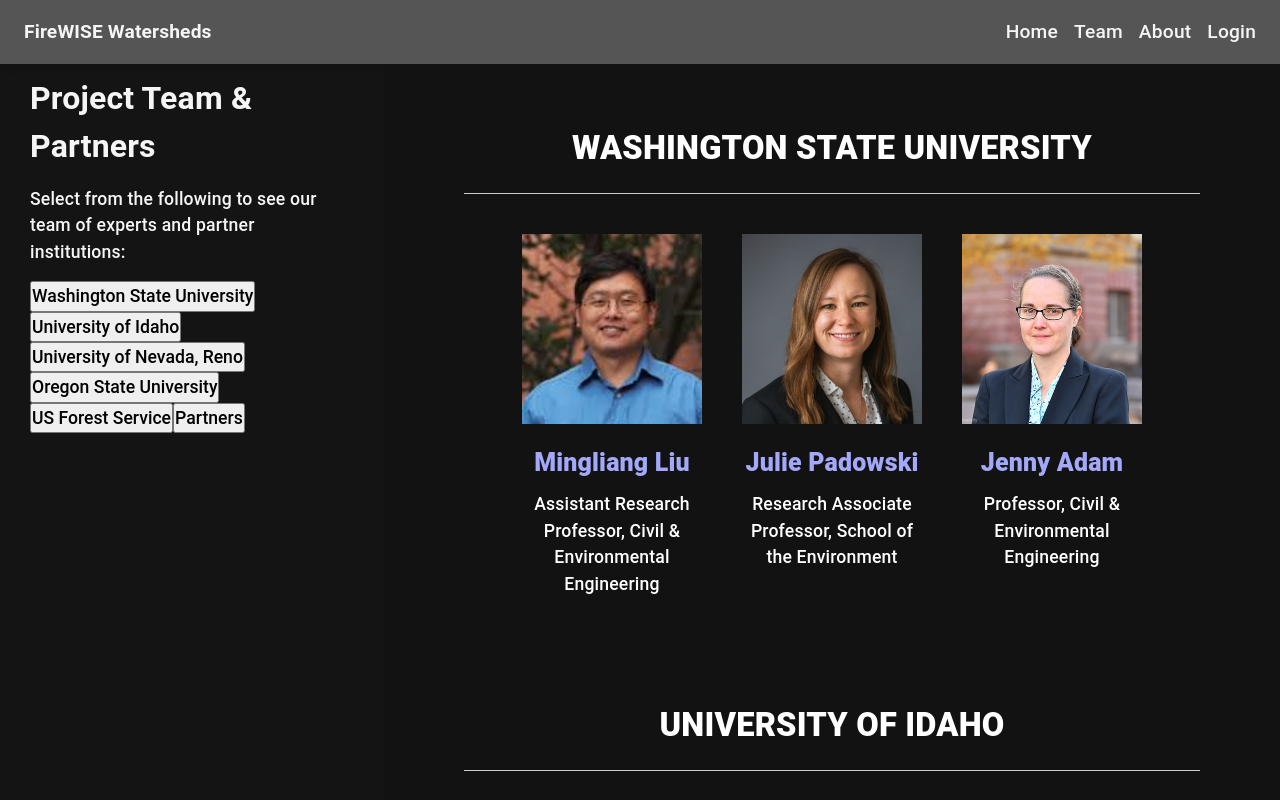
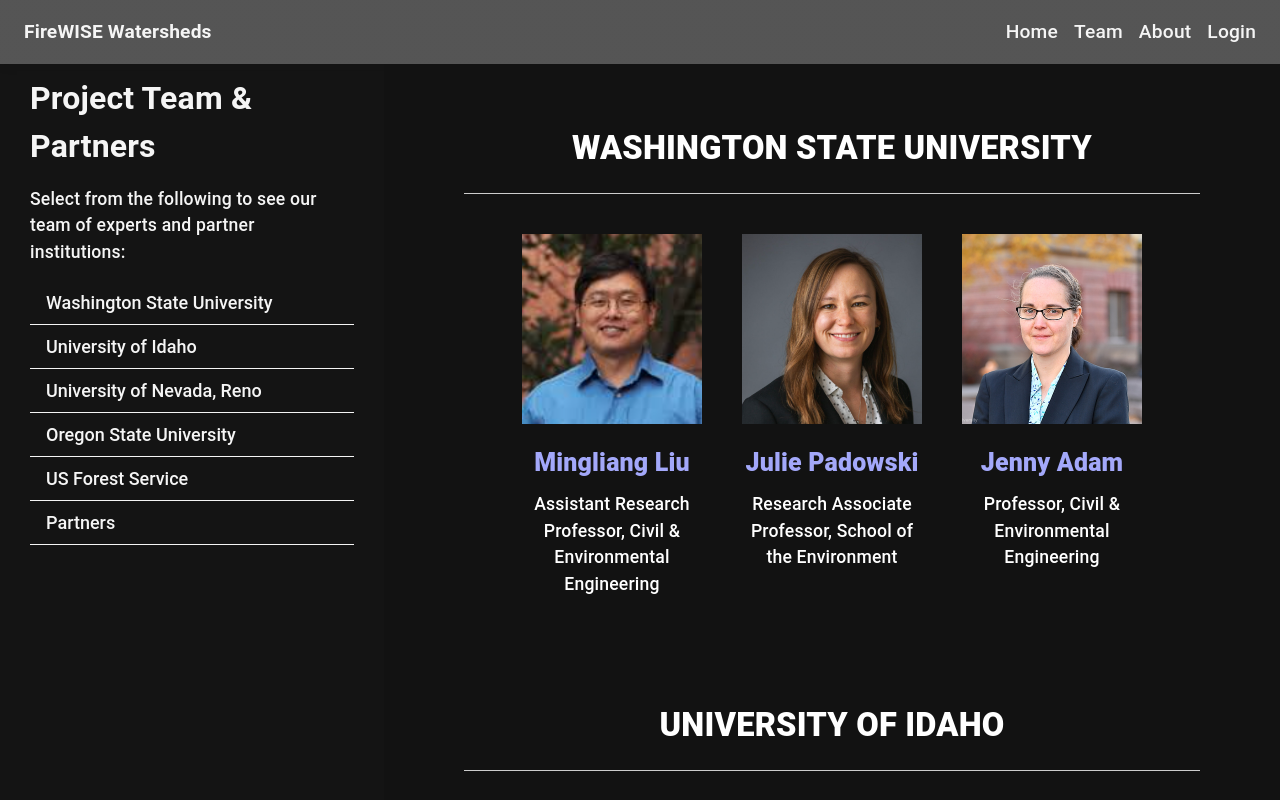
Before and after one commit to brandonxu360/utility-watershed-analytics, a React (Vite) app in the folder client/: page /team in a window 1280 px wide. Built offline with nearby package versions, Linux system fonts and the light colour scheme; no server answers.

Commit message:
adjust button css

```diff
--- a/client/src/pages/about/About.css
+++ b/client/src/pages/about/About.css
@@ -1,3 +1,25 @@
+.nav-buttons button {
+    background: transparent;
+    border: none;
+    border-bottom: var(--clr-primary-100) 1px solid;
+    border-radius: 0;
+    padding: 8px 16px;
+    color: var(--clr-primary-100);
+    cursor: pointer;
+    text-align: left;
+    font-size: 18px;
+}
+
+.nav-buttons button:hover {
+    border-bottom: 1px solid #a3a8fa;
+}
+
+.nav-buttons {
+    display: flex;
+    flex-direction: column;
+    height: 100%;
+}
+
 .side-panel button:hover {
     background: #000 !important;
     color: #a3a8fa !important;
@@ -29,12 +51,6 @@
     font-weight: 800;
 }
 
-.closeButton {
-    background: #FF4B3E;
-    border: none;
-    border-radius: 2px;
-}
-
 .row {
     --bs-gutter-x: 1.5rem;
     --bs-gutter-y: 0;
@@ -42,7 +58,6 @@
     margin-top: calc(-1 * var(--bs-gutter-y));
     margin-right: calc(-.5 * var(--bs-gutter-x));
     margin-left: calc(-.5 * var(--bs-gutter-x));
-
 }
 
 @media screen and (min-width: 1201px) {
@@ -133,8 +148,6 @@
     height: calc(100vh - 64px);
     overflow: hidden;
 }
-
-
 
 .about-container p, .about-container ul, .about-container ol {
     /*font-size: var(--fs-100);*/
@@ -310,3 +323,18 @@
 .partner-col ul {
     padding-left: 30px;
 }
+
+button.closeButton {
+    background: #FF4B3E;
+    border: none;
+    border-radius: 3px;
+    color: white;
+}
+
+button.closeButton:hover {
+    background: #FF4B3E !important;
+    border: none;
+    border-radius: 3px !important;
+    color: white !important;
+    cursor: pointer;
+}
```
